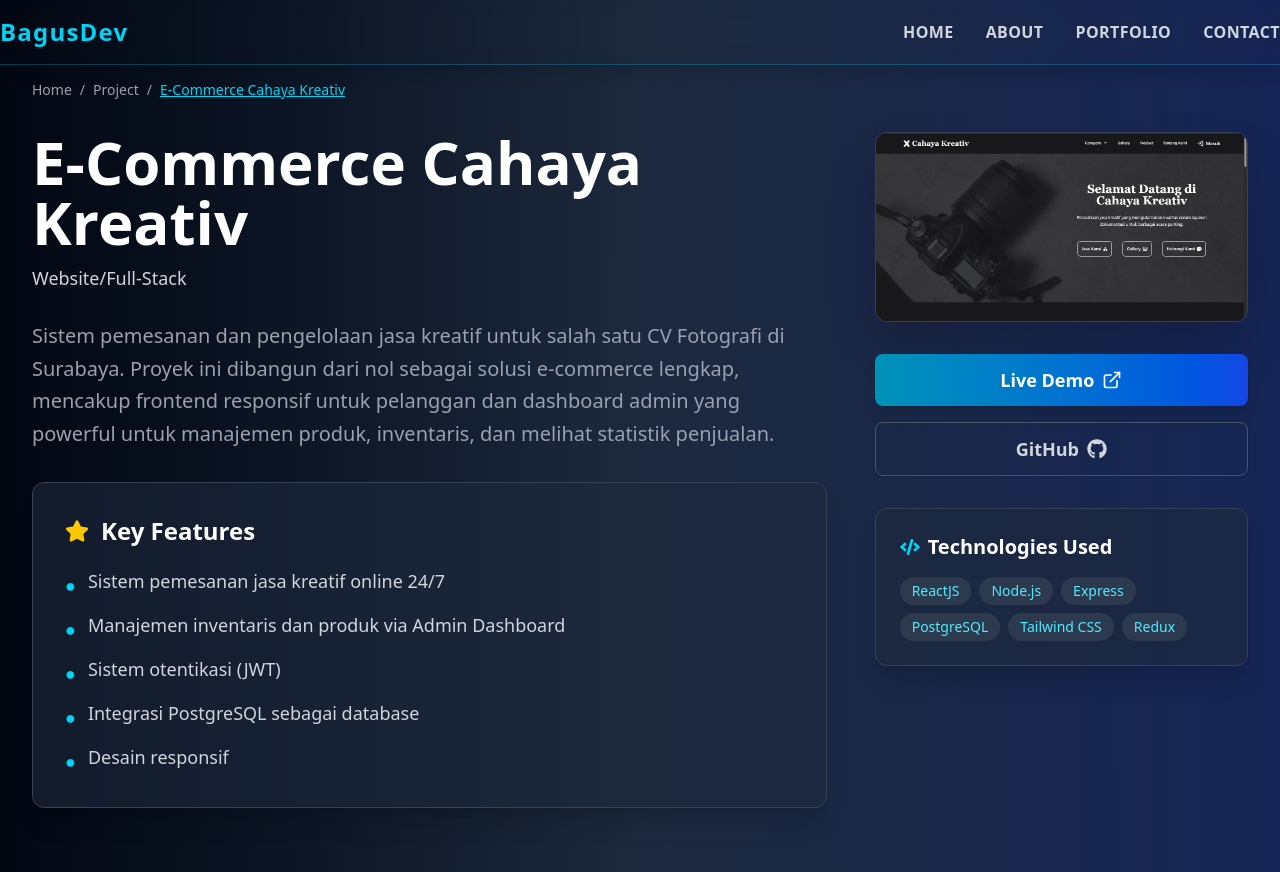
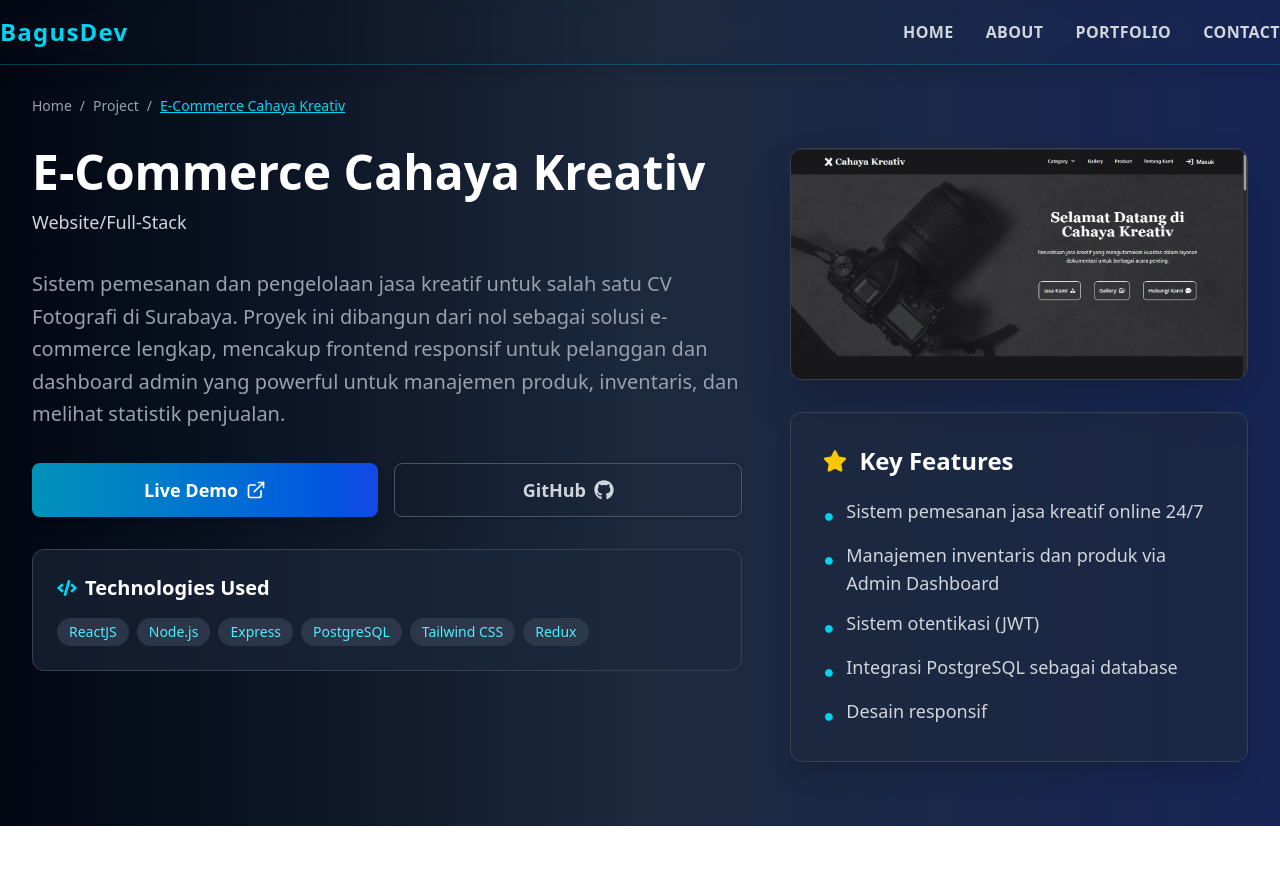
Before and after one commit to Bagusdpa4/Portofolio, a React (Vite) app: page /project/1 in a window 1280 px wide. After the commit the page ends 826 px from the top, so only its background shows below. Built offline with nearby package versions, Linux system fonts and the light colour scheme.

Commit message:
Add Detail Project Pages

```diff
--- a/src/assets/components/navbar/NavbarPages.jsx
+++ b/src/assets/components/navbar/NavbarPages.jsx
@@ -121,7 +121,7 @@ export const NavbarPages = () => {
       } `}
     >
       <div className="mx-auto flex max-w-7xl items-center justify-between px-6 py-4 font-sans text-white lg:px-0">
-        <span className="text-2xl font-extrabold tracking-wider text-cyan-400">
+        <span className="text-2xl font-extrabold tracking-wider text-cyan-400 cursor-pointer hover:text-cyan-300" onClick={(e) => handleLinkClick(e, "home")}>
           BagusDev
         </span>
 
--- a/src/pages/portofolio/Portofolio.jsx
+++ b/src/pages/portofolio/Portofolio.jsx
@@ -82,8 +82,7 @@ export const Portofolio = () => {
           visible: { opacity: 1, transition: { duration: 0.5 } },
         }}
       >
-        <div className="mx-auto max-w-7xl">
-          {/* Bagian Navigasi Kembali dan Breadcrumb Sederhana */}
+        <div className="mx-auto max-w-7xl pt-4">
           <motion.div
             className="mb-8 flex items-center space-x-2 text-sm text-gray-400"
             variants={itemVariants}
@@ -101,26 +100,96 @@ export const Portofolio = () => {
             </span>
           </motion.div>
 
-          {/* Tata Letak Utama (Dua Kolom) */}
-          <div className="grid grid-cols-1 gap-12 lg:grid-cols-3">
-            {/* Kolom Kiri (Deskripsi dan Fitur Utama) */}
+          <div className="grid grid-cols-1 gap-12 lg:grid-cols-5">
             <motion.div
-              className="space-y-8 lg:col-span-2"
+              className="space-y-8 lg:col-span-3 order-1"
               variants={contentFadeInVariants("left")}
             >
-              {/* Judul dan Ringkasan */}
               <div className="space-y-3">
-                <h1 className="text-5xl font-extrabold text-white sm:text-6xl">
+                <h1 className="text-4xl font-extrabold text-white sm:text-5xl">
                   {project.title}
                 </h1>
                 <p className="text-lg text-gray-300">{project.category}</p>
+              </div>
 
-                <p className="whitespace-pre-wrap pt-4 text-xl leading-relaxed text-gray-400">
+              <div className="block lg:hidden">
+                  <motion.div
+                      className="overflow-hidden rounded-xl border border-gray-700 shadow-2xl"
+                      variants={itemVariants}
+                  >
+                      <img
+                          src={project.thumbnailUrl}
+                          alt={project.title}
+                          className="h-auto w-full object-cover"
+                      />
+                  </motion.div>
+              </div>
+
+              <div className="space-y-8">
+                <p className="whitespace-pre-wrap pt-0 text-xl leading-relaxed text-gray-400">
                   {mainDescription}
                 </p>
+
+                <motion.div
+                  className="flex flex-col space-y-4 sm:flex-row sm:space-x-4 sm:space-y-0"
+                  variants={staggerContainerVariants}
+                >
+                  <motion.a
+                    href={project.projectUrl}
+                    target="_blank"
+                    rel="noopener noreferrer"
+                    className="bg-linear-to-r inline-flex flex-1 items-center justify-center rounded-lg from-cyan-600 to-blue-700 px-6 py-3 text-lg font-bold text-white shadow-lg transition duration-300 hover:scale-[1.02] hover:bg-cyan-500"
+                    variants={itemVariants}
+                  >
+                    Live Demo
+                    <FiExternalLink className="ml-2 h-5 w-5" />
+                  </motion.a>
+                  <motion.a
+                    href={githubLink}
+                    target="_blank"
+                    rel="noopener noreferrer"
+                    className="inline-flex flex-1 items-center justify-center rounded-lg border border-gray-600 px-6 py-3 text-lg font-bold text-gray-300 shadow transition duration-300 hover:bg-gray-800 hover:text-white"
+                    variants={itemVariants}
+                  >
+                    GitHub
+                    <FaGithub className="ml-2 h-5 w-5" />
+                  </motion.a>
+                </motion.div>
+
+                <motion.div
+                  className="p-6 border border-gray-700 rounded-xl bg-slate-800/60"
+                  variants={staggerContainerVariants}
+                >
+                  <h2 className="mb-4 flex items-center text-xl font-bold text-white">
+                    <FaCode className="mr-2 text-cyan-400" /> Technologies Used
+                  </h2>
+                  <div className="flex flex-wrap gap-2">
+                    {technologiesList.map((tech, index) => (
+                      <motion.span
+                        key={index}
+                        className="rounded-full bg-gray-700/70 px-3 py-1 text-sm font-medium text-cyan-300"
+                        variants={itemVariants}
+                      >
+                        {tech}
+                      </motion.span>
+                    ))}
+                  </div>
+                </motion.div>
+              </div>
+            </motion.div>
+
+            <motion.div
+              className="space-y-8 lg:col-span-2 order-2"
+              variants={contentFadeInVariants("right")}
+            >
+              <div className="overflow-hidden rounded-xl border border-gray-700 shadow-2xl hidden lg:block">
+                <img
+                  src={project.thumbnailUrl}
+                  alt={project.title}
+                  className="h-auto w-full object-cover"
+                />
               </div>
 
-              {/* Bagian Fitur Utama */}
               <motion.div
                 className="bg-slate-800/60 rounded-xl border border-gray-700 p-8 shadow-xl"
                 variants={staggerContainerVariants}
@@ -144,69 +213,6 @@ export const Portofolio = () => {
                 </ul>
               </motion.div>
             </motion.div>
-
-            {/* Kolom Kanan (Thumbnail, Buttons, Technologies) */}
-            <motion.div
-              className="space-y-8 lg:col-span-1"
-              variants={contentFadeInVariants("right")}
-            >
-              {/* Thumbnail Proyek */}
-              <div className="overflow-hidden rounded-xl border border-gray-700 shadow-2xl">
-                <img
-                  src={project.thumbnailUrl}
-                  alt={project.title}
-                  className="h-auto w-full object-cover"
-                />
-              </div>
-
-              {/* Tombol Aksi */}
-              <motion.div
-                className="flex flex-col space-y-4"
-                variants={staggerContainerVariants}
-              >
-                <motion.a
-                  href={project.projectUrl}
-                  target="_blank"
-                  rel="noopener noreferrer"
-                  className="bg-linear-to-r inline-flex items-center justify-center rounded-lg from-cyan-600 to-blue-700 px-6 py-3 text-lg font-bold text-white shadow-lg transition duration-300 hover:scale-[1.02] hover:bg-cyan-500"
-                  variants={itemVariants}
-                >
-                  Live Demo
-                  <FiExternalLink className="ml-2 h-5 w-5" />
-                </motion.a>
-                <motion.a
-                  href={githubLink}
-                  target="_blank"
-                  rel="noopener noreferrer"
-                  className="inline-flex items-center justify-center rounded-lg border border-gray-600 px-6 py-3 text-lg font-bold text-gray-300 shadow transition duration-300 hover:bg-gray-800 hover:text-white"
-                  variants={itemVariants}
-                >
-                  GitHub
-                  <FaGithub className="ml-2 h-5 w-5" />
-                </motion.a>
-              </motion.div>
-
-              {/* Bagian Teknologi Digunakan */}
-              <motion.div
-                className="bg-slate-800/60 rounded-xl border border-gray-700 p-6 shadow-xl"
-                variants={staggerContainerVariants}
-              >
-                <h2 className="mb-4 flex items-center text-xl font-bold text-white">
-                  <FaCode className="mr-2 text-cyan-400" /> Technologies Used
-                </h2>
-                <div className="flex flex-wrap gap-2">
-                  {technologiesList.map((tech, index) => (
-                    <motion.span
-                      key={index}
-                      className="rounded-full bg-gray-700/70 px-3 py-1 text-sm font-medium text-cyan-300"
-                      variants={itemVariants}
-                    >
-                      {tech}
-                    </motion.span>
-                  ))}
-                </div>
-              </motion.div>
-            </motion.div>
           </div>
         </div>
       </motion.div>
```
